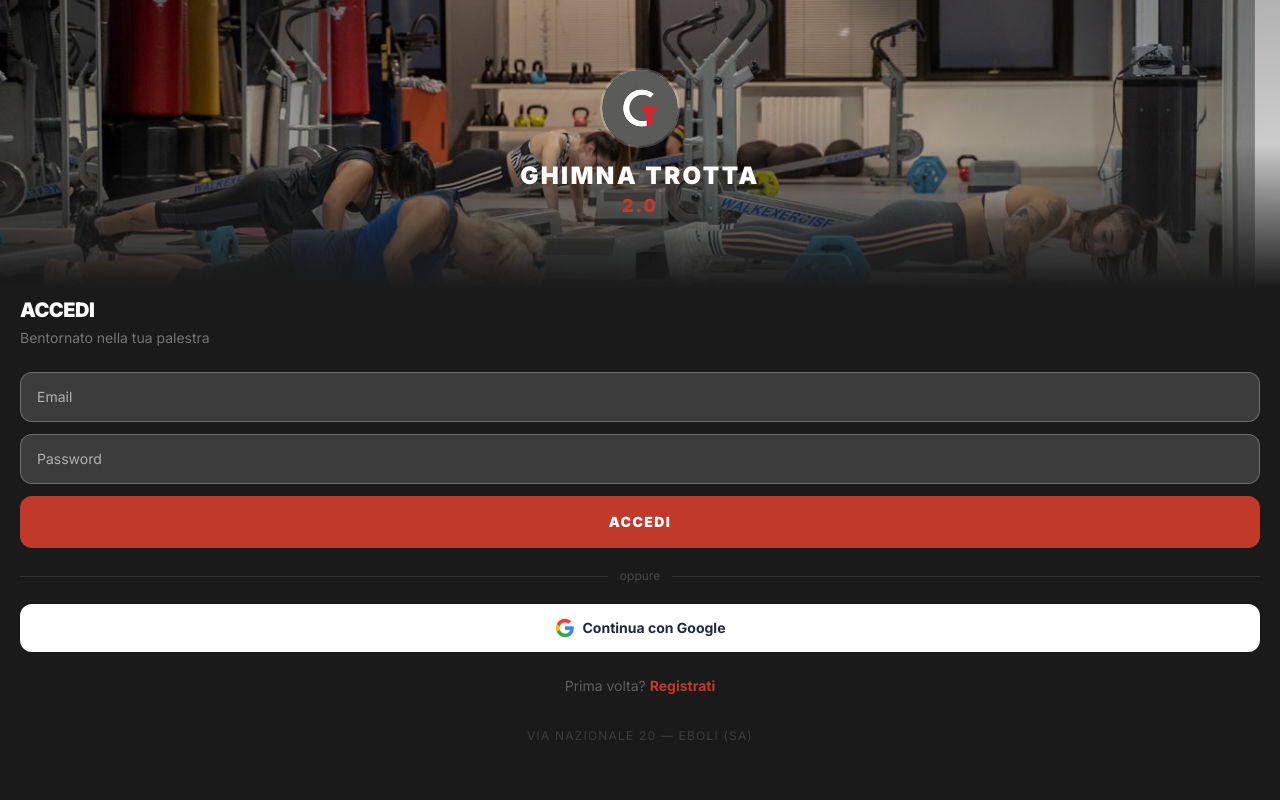
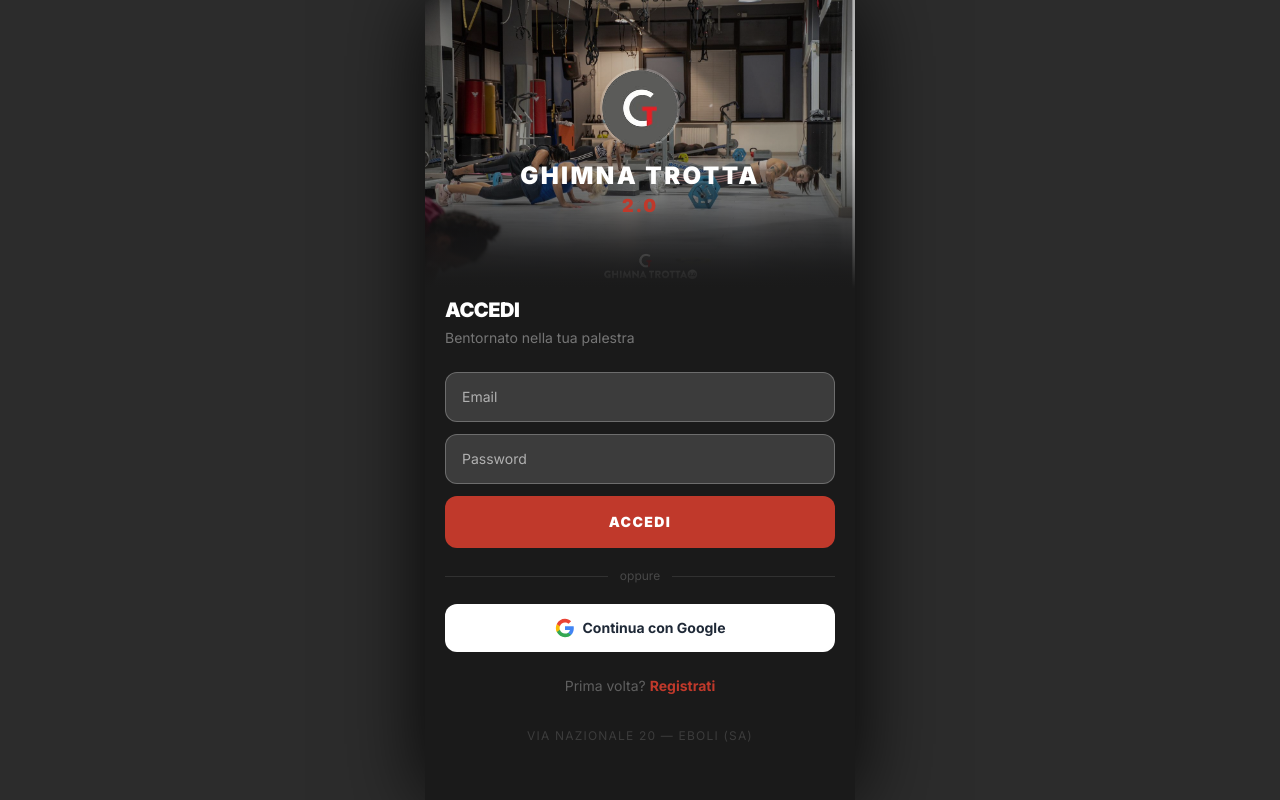
Before and after one commit to theyears1111/ghimna-app, a React (Vite) app: page / in a window 1280 px wide. Built offline with nearby package versions, Linux system fonts and the light colour scheme; no server answers; the HTML template or start-up script is replaced by a standard one.

Commit message:
modificata la visualizzazione web

```diff
--- a/src/index.css
+++ b/src/index.css
@@ -8,11 +8,27 @@
   padding: 0;
 }
 
-html, body, #root {
+html, body {
   height: 100%;
   font-family: 'Inter', system-ui, -apple-system, sans-serif;
+  background-color: #111111;
+  color: #ffffff;
+}
+
+#root {
+  height: 100%;
   background-color: #2C2C2C;
-  color: #ffffff;
+  /* Desktop: centra l'app come una colonna mobile */
+  display: flex;
+  justify-content: center;
+}
+
+#root > * {
+  width: 100%;
+  max-width: 430px;
+  min-height: 100%;
+  position: relative;
+  box-shadow: 0 0 80px rgba(0,0,0,0.9);
 }
 
 /* Scrollbar custom */
```
